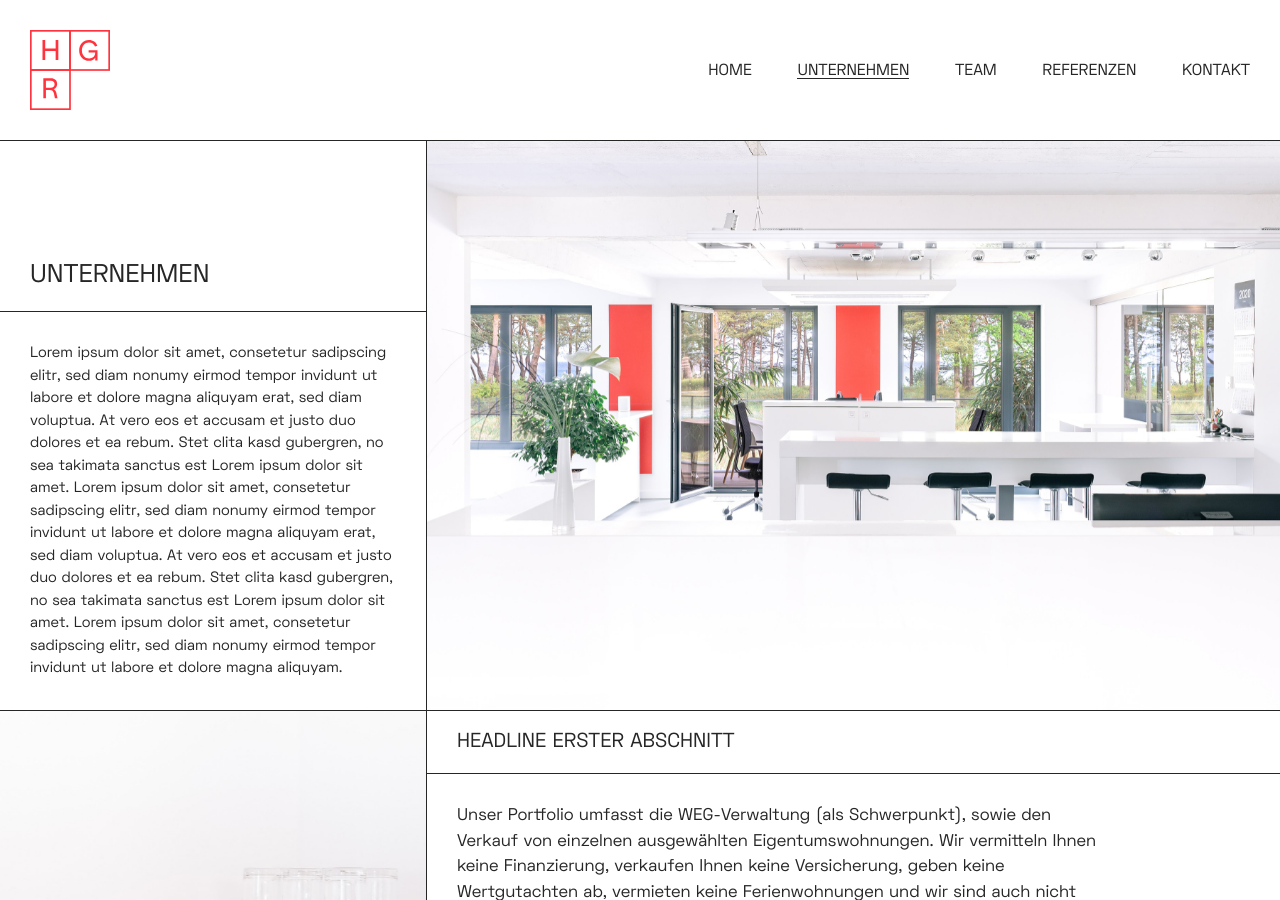
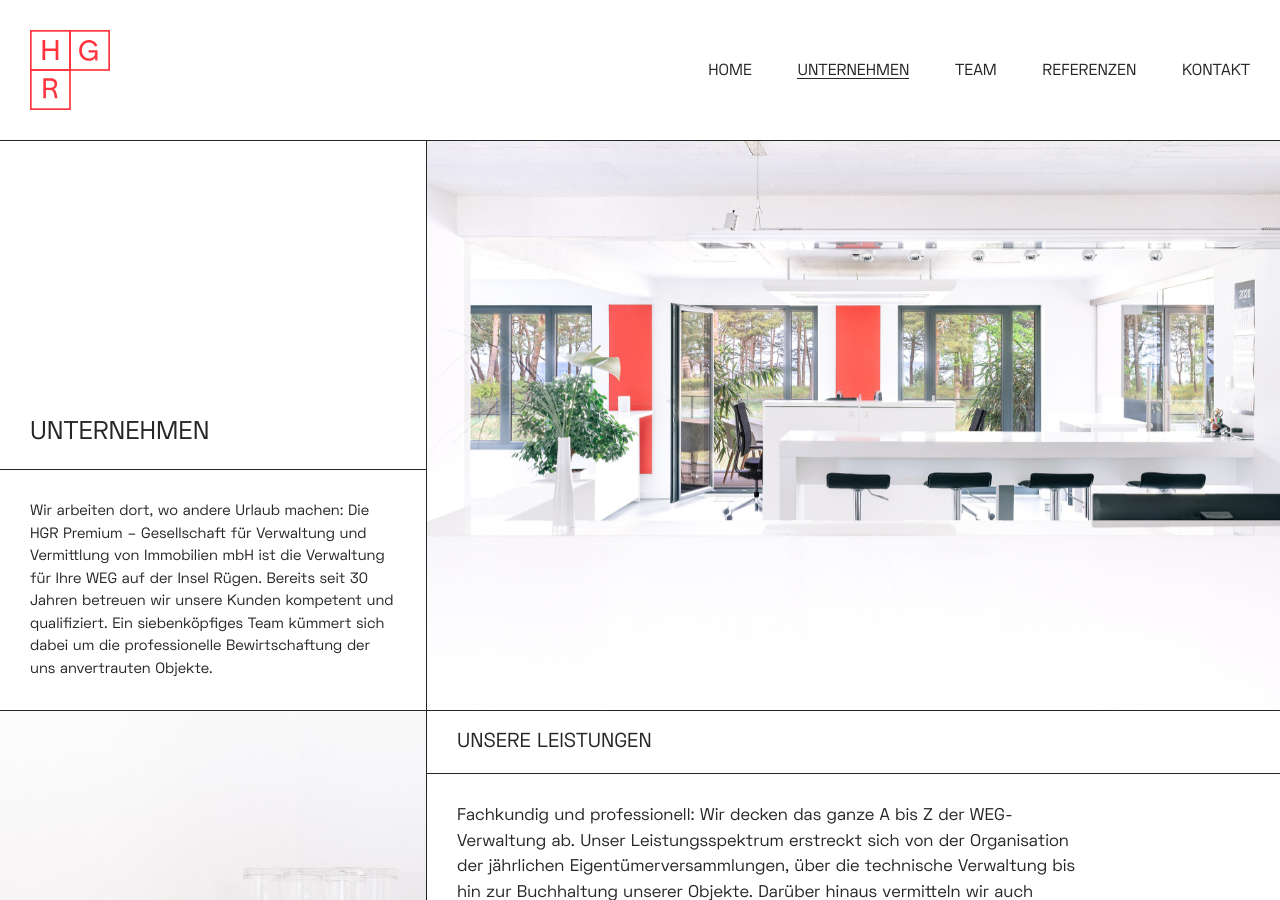
Before and after one commit to nikitasarejko/hgr, a Jekyll site: the page built from unternehmen.markdown, in a window 1280 px wide and 900 px high. Built offline with Jekyll 4.4.1, drawn with Linux system fonts in a browser that asks for light colours; nearby versions of some CDN libraries; some of the changed text lies outside the part shown.

Commit message:
Updated Unternehmen

```diff
--- a/unternehmen.markdown
+++ b/unternehmen.markdown
@@ -5,18 +5,20 @@ position: 2
 hero_image: "/uploads/DSC0989_postproduction-min.jpg"
 image_left: "/uploads/DSC0970_postproduction-min.jpg"
 image_right: "/uploads/DSC0914_postproduction-min.jpg"
-headline_erster_abschnitt: Headline erster Abschnitt
-beschreibung_erster_abschnitt: Unser Portfolio umfasst die WEG-Verwaltung (als Schwerpunkt),
-  sowie den Verkauf von einzelnen ausgewählten Eigentumswohnungen. Wir vermitteln
-  Ihnen keine Finanzierung, verkaufen Ihnen keine Versicherung, geben keine Wertgutachten
-  ab, vermieten keine Ferienwohnungen und wir sind auch nicht als Hausmeister, Bauträger
-  oder Architekt tätig. Dadurch können wir uns auf das Kerngeschäft konzentrieren
-  und uns fürsorglich um die schönen Immobilien kümmern.
-headline_zweiter_abschnitt: Headline zweiter Abschnitt
-beschreibung_zweiter_abschnitt: Die Berliner Immobilienfachfrau, mit familiären Wurzeln
-  auf Rügen, führt das Unternehmen abseits ausgetretener Pfade. Souverän und sympathisch
-  meistert sie jede Herausforderung und ist mit Leidenschaft für ihre Kunden da.
+headline_erster_abschnitt: Unsere Leistungen
+beschreibung_erster_abschnitt: 'Fachkundig und professionell: Wir decken das ganze
+  A bis Z der WEG-Verwaltung ab. Unser Leistungsspektrum erstreckt sich von der Organisation
+  der jährlichen Eigentümerversammlungen, über die technische Verwaltung bis hin zur
+  Buchhaltung unserer Objekte. Darüber hinaus vermitteln wir auch ausgewählte Immobilien
+  aus unserem Portfolio. Kurzum: Bei uns ist Ihre Eigentumswohnung in den besten Händen. '
+headline_zweiter_abschnitt: Unser Anspruch
+beschreibung_zweiter_abschnitt: 'Unsere Kunden investieren ausschließlich in exklusive
+  Immobilien in gehobenen Lagen auf Deutschlands schönster Insel. Dass sie auch in
+  puncto Verwaltung einen außerordentlichen Standard erwarten, ist unsere größte Motivation.
+  Wir sind stolz, dass der Großteil unserer Kunden uns bereits seit vielen Jahren
+  mit der Betreuung ihrer Eigentumswohnungen beauftragt hat und freuen uns, auch Sie
+  von unserem hohen Qualitätsanspruch überzeugen zu können. '
 layout: unternehmen
 ---
 
-Lorem ipsum dolor sit amet, consetetur sadipscing elitr, sed diam nonumy eirmod tempor invidunt ut labore et dolore magna aliquyam erat, sed diam voluptua. At vero eos et accusam et justo duo dolores et ea rebum. Stet clita kasd gubergren, no sea takimata sanctus est Lorem ipsum dolor sit amet. Lorem ipsum dolor sit amet, consetetur sadipscing elitr, sed diam nonumy eirmod tempor invidunt ut labore et dolore magna aliquyam erat, sed diam voluptua. At vero eos et accusam et justo duo dolores et ea rebum. Stet clita kasd gubergren, no sea takimata sanctus est Lorem ipsum dolor sit amet. Lorem ipsum dolor sit amet, consetetur sadipscing elitr, sed diam nonumy eirmod tempor invidunt ut labore et dolore magna aliquyam.
+Wir arbeiten dort, wo andere Urlaub machen: Die HGR Premium – Gesellschaft für Verwaltung und Vermittlung von Immobilien mbH ist die Verwaltung für Ihre WEG auf der Insel Rügen. Bereits seit 30 Jahren betreuen wir unsere Kunden kompetent und qualifiziert. Ein siebenköpfiges Team kümmert sich dabei um die professionelle Bewirtschaftung der uns anvertrauten Objekte.
```
